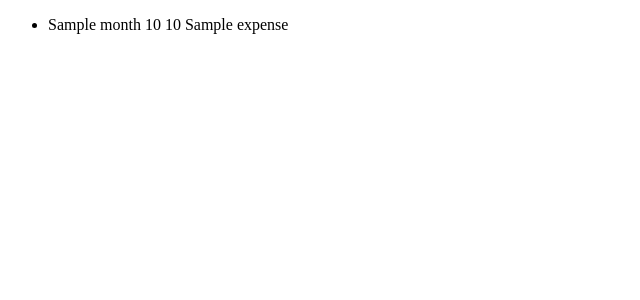
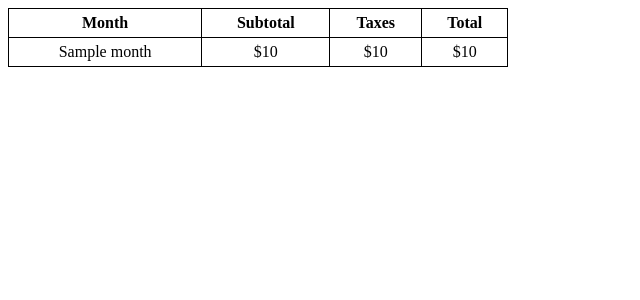
Before and after one commit to rinleit/Algorithms, a Django app: template Interview/Python/fileReader/fileReader/app/templates/app/result.html in a window 1280 px wide. Shown: the top 300 px of the page, without its empty margins (0-640 px from the left). Run offline with Django 3.2, Linux system fonts and the light colour scheme; the template is opened without the code that fills it: most values are stand-ins (such as "Sample title", 1, 10 or a date in 2020); parts of the project's set-up code (start-up, migrations or seed data) failed here and were passed over.

Commit message:
FileReader
HTML/CSS tweaks

```diff
--- a/Interview/Python/fileReader/fileReader/app/templates/app/result.html
+++ b/Interview/Python/fileReader/fileReader/app/templates/app/result.html
@@ -3,16 +3,43 @@
 	<head>
 		<meta charset="utf-8">
 		<title>Result - Django Upload and Read Example</title>
+        <style>
+        table,th,td
+        {
+            border:1px solid black;
+            border-collapse:collapse;
+            padding:5px;
+        }
+        table
+        {
+            width:500px;
+        }
+        td
+        {
+            text-align:center;
+        }
+        </style>
 	</head>
 
 	<body>
         <!-- Uploaded file contents -->
 		{% if data %}
-			<ul>
+            <table>
+            <tr>
+              <th>Month</th>
+              <th>Subtotal</th>
+              <th>Taxes</th>
+              <th>Total</th>
+            </tr>
 			{% for row in data %}
-				<li>{{ row.month }} {{ row.tax_amount__sum }} {{ row.pre_tax_amount__sum }} {{ row.expense }}</li>
+                <tr>
+				<td>{{ row.month }}</td>
+                <td>${{ row.pre_tax_amount__sum }}</td>
+                <td>${{ row.tax_amount__sum }}</td>
+                <td>${{ row.total }}</td>
+                </tr>
 			{% endfor %}
-			</ul>
+            </table>
         {% else %}
 			<p>No data</p>
 		{% endif %}
--- a/Interview/Python/fileReader/fileReader/app/views.py
+++ b/Interview/Python/fileReader/fileReader/app/views.py
@@ -55,7 +55,7 @@ def result(request):
 
     #TODO make expense column part of SQL query
     for row in data:
-        row['expense'] = row.get('tax_amount__sum') + row.get('pre_tax_amount__sum')
+        row['total'] = row.get('tax_amount__sum') + row.get('pre_tax_amount__sum')
 
     return render_to_response(
         'app/result.html',
```
Also changed, not shown: Interview/Python/fileReader/db.sqlite3.
